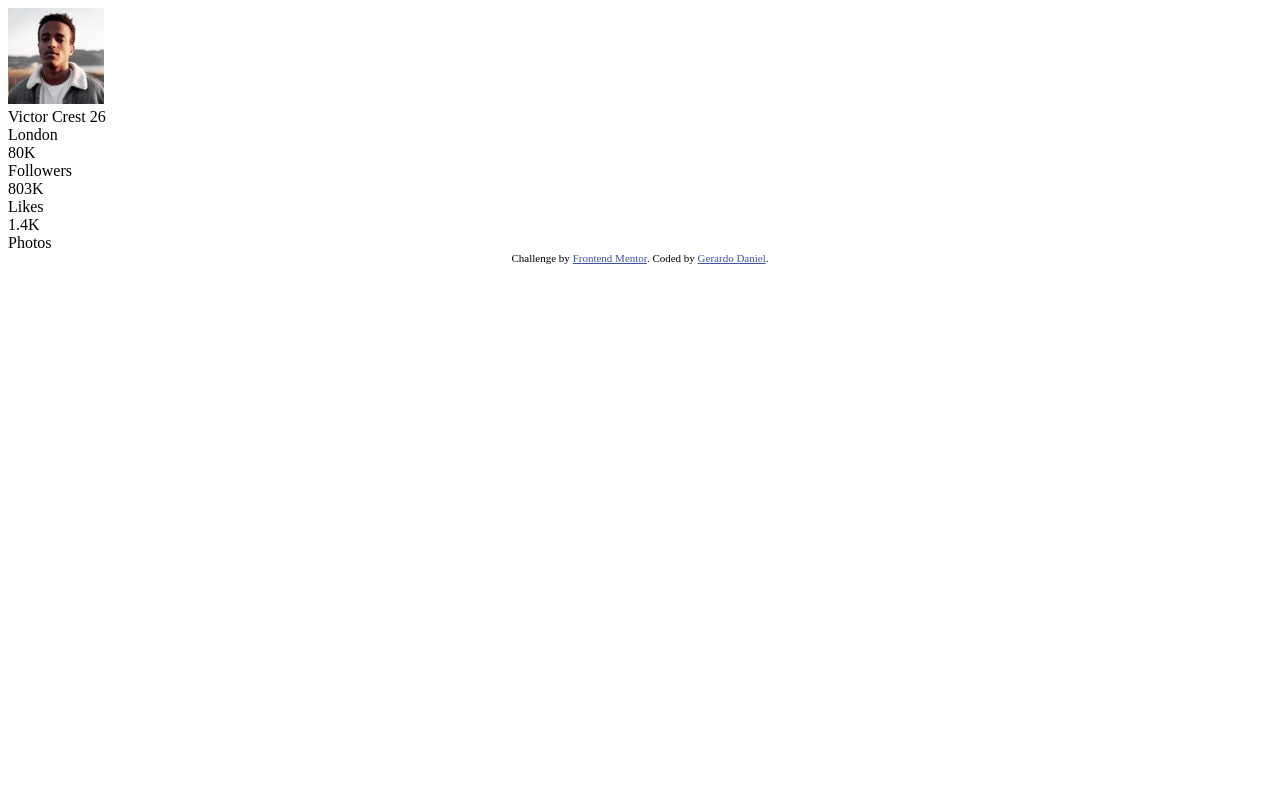
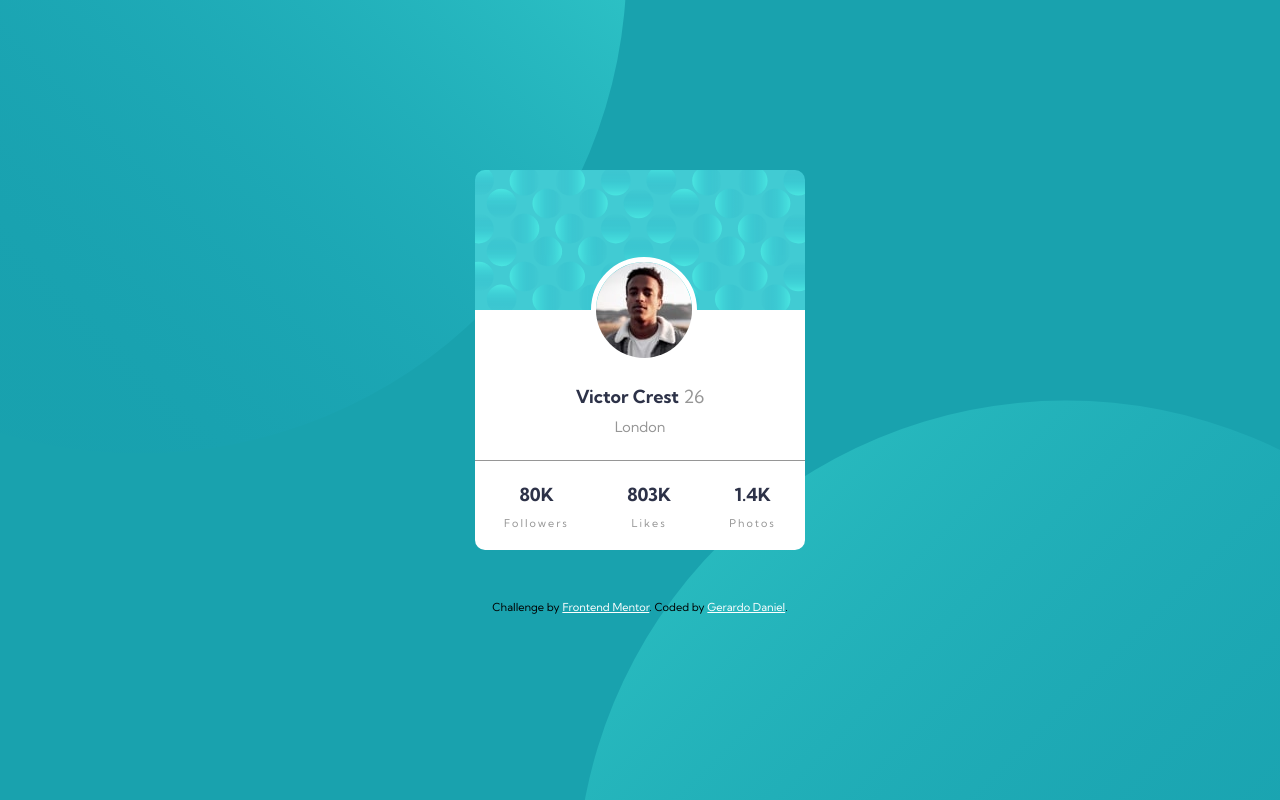
Before and after one commit to Gerardominic/Profile-Card, a plain HTML site: page index.html in a window 1280 px wide. Drawn offline with Linux system fonts and the light colour scheme.

Commit message:
Añadiendo readme.md

```diff
--- a/style.css
+++ b/style.css
@@ -10,6 +10,120 @@
     --Dark-gray: hsl(0, 0%, 59%);
 }
 
+/* --------------  Inicia Generales -------------- */
+
+body {
+    padding: 0;
+    margin: 0;
+
+    background-color: var(--dark-Cyan);
+    background-image: url(images/bg-pattern-top.svg), url(images/bg-pattern-bottom.svg);
+    background-repeat: no-repeat, no-repeat;
+    background-position: right 51vw bottom 20vh, left 45vw top 50vh;
+
+    font-family: 'Kumbh Sans', sans-serif;
+    font-size: 18px;
+}
+
+/* --------------  Termina Generales -------------- */
+
+/* --------------  Inicia .card-container -------------- */
+.card-container {
+    margin: 170px auto 50px;
+    width: 330px;
+    height: 380px;
+    border-radius: 10px;
+    overflow: hidden;
+    position: relative;
+}
+
+/* --------------  Inicia bubles -------------- */
+.bubles {
+    background: url(images/bg-pattern-card.svg);
+    height: 140px;
+}
+/* --------------  Termina bubles -------------- */
+
+/* --------------  Inicia .photo -------------- */
+.photo {
+    position: absolute;
+    top: 87px;
+    left: 35%;
+    border: 5px solid white;
+    border-radius: 50%;
+    overflow: hidden;
+    height: 96px;
+}
+
+/* --------------  Termina .photo -------------- */
+
+/* --------------  Inicia personal-data-container -------------- */
+
+.personal-data-container {
+    background-color: white;
+    height: 150px;
+    padding: 75px;
+    box-sizing: border-box;
+    text-align: center;
+}
+
+.name {
+    font-weight: 700;
+    color: var(--Very-dark-desaturated-blue);
+}
+
+.age, .city {
+    color: var(--Dark-gray);
+}
+
+.city {
+    margin-top: 10px;
+    font-size: 0.8em;
+}
+
+/* --------------  Termina personal-data-container -------------- */
+
+/* --------------  Inicia .stats-container -------------- */
+.stats-container {
+    background-color: white;
+    border-top: 0.5px solid var(--Dark-gray);
+    display: flex;
+    justify-content: space-around;
+    align-items: center;
+    height: 90px;
+}
+
+.statistics {
+    text-align: center;
+}
+
+.quantity {
+    font-weight: 700;
+    margin-bottom: 10px;
+    color: var(--Very-dark-desaturated-blue);
+}
+
+.units {
+    font-size: 0.6em;
+    color: var(--Dark-gray);
+    letter-spacing: 2px;
+}
+/* --------------  Termina .stats-container -------------- */
+
+/* --------------  Termina .card-container -------------- */
+
 
 .attribution { font-size: 11px; text-align: center; }
-.attribution a { color: hsl(228, 45%, 44%); }
+.attribution a { color: white; }
+
+/* --------------  Inicia Media Queries -------------- */
+
+@media only screen and (min-width: 1440px) {
+
+    .card-container {
+        width: 350px;
+    }
+
+}
+
+/* --------------  Termina Media Queries -------------- */
```
Also changed, not shown: 2 other files.
